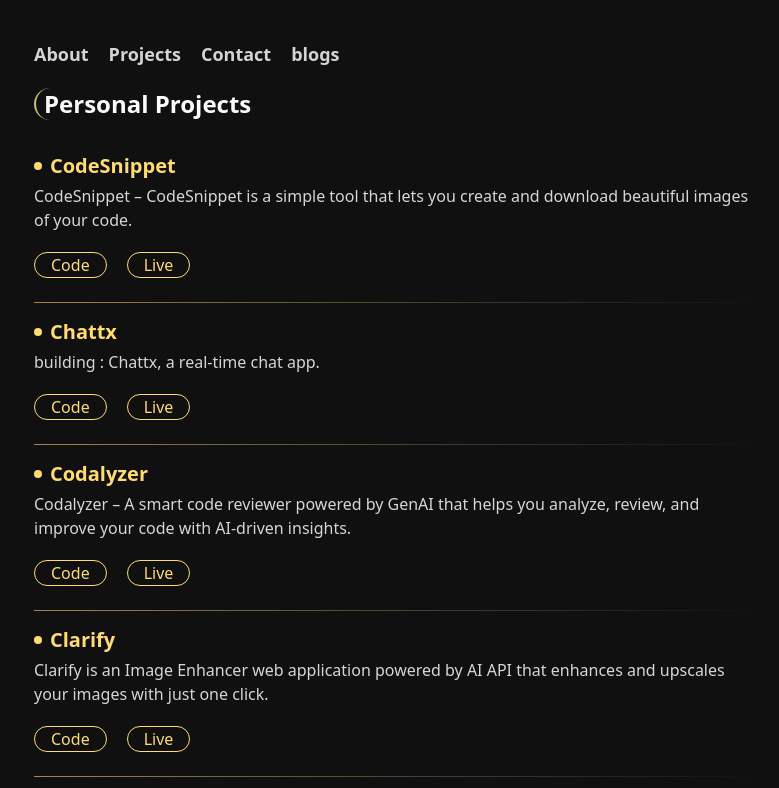
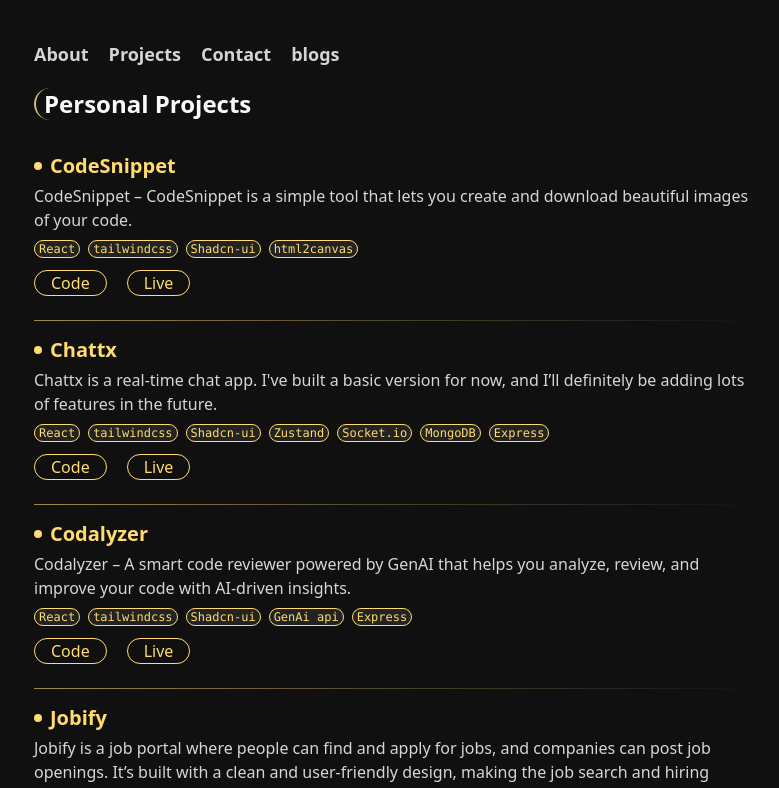
Before and after one commit to hiarun01/my-portfolio, a React (Vite) app: page /projects in a window 1280 px wide. Shown: the top 788 px of the page, without its empty margins (242-1021 px from the left). Built offline with nearby package versions, Linux system fonts and the light colour scheme.

Commit message:
add techstack info in projects

```diff
--- a/src/components/Pages/Projects.jsx
+++ b/src/components/Pages/Projects.jsx
@@ -7,13 +7,24 @@ const Projects = () => {
       title: "CodeSnippet",
       description:
         "CodeSnippet – CodeSnippet is a simple tool that lets you create and download beautiful images of your code.",
+      techStack: ["React", "tailwindcss", "Shadcn-ui", "html2canvas"],
       github: "https://github.com/hiarun01/CodeSnippet",
       live: "https://hi-code-snippet.vercel.app/",
     },
     {
       Id: "2",
       title: "Chattx",
-      description: "building : Chattx, a real-time chat app.",
+      description:
+        "Chattx is a real-time chat app. I've built a basic version for now, and I’ll definitely be adding lots of features in the future.",
+      techStack: [
+        "React",
+        "tailwindcss",
+        "Shadcn-ui",
+        "Zustand",
+        "Socket.io",
+        "MongoDB",
+        "Express",
+      ],
       github: "https://github.com/hiarun01/chattx",
       live: "https://chattx.vercel.app",
     },
@@ -22,22 +33,23 @@ const Projects = () => {
       title: "Codalyzer",
       description:
         "Codalyzer – A smart code reviewer powered by GenAI that helps you analyze, review, and improve your code with AI-driven insights.",
+      techStack: ["React", "tailwindcss", "Shadcn-ui", "GenAi api", "Express"],
       github: "https://github.com/hiarun01/codalyzer",
       live: "https://codalyzer.vercel.app/",
-    },
-    {
-      Id: "4",
-      title: "Clarify",
-      description:
-        "Clarify is an Image Enhancer web application powered by AI API that enhances and upscales your images with just one click.",
-      github: "https://github.com/hiarun01/clarify",
-      live: "https://hi-clarify.vercel.app/",
     },
     {
       Id: "5",
       title: "Jobify",
       description:
         "Jobify is a job portal where people can find and apply for jobs, and companies can post job openings. It’s built with a clean and user-friendly design, making the job search and hiring process easy for everyone.",
+      techStack: [
+        "React",
+        "tailwindcss",
+        "Shadcn-ui",
+        "redux",
+        "MongoDB",
+        "Express",
+      ],
       github: "https://github.com/hiarun01/Jobify",
       live: "https://hi-jobify.vercel.app/",
     },
@@ -77,7 +89,20 @@ const Projects = () => {
                   <p className="text-[#d6d6d6] text-base mb-2">
                     {project.description}
                   </p>
-                  <div className="flex gap-5 mt-5">
+                  {/* Tech Stack */}
+                  {project.techStack && (
+                    <div className="flex flex-wrap gap-2 mb-2">
+                      {project.techStack.map((tech, idx) => (
+                        <span
+                          key={idx}
+                          className="bg-[#232323] border border-[#ffdb70] text-[#ffdb70] px-1 rounded-full text-xs font-mono"
+                        >
+                          {tech}
+                        </span>
+                      ))}
+                    </div>
+                  )}
+                  <div className="flex gap-5 mt-3">
                     <a
                       href={project.github}
                       className="text-[#ffdb70] hover:text-[#d2bb77] flex items-center border-1 rounded-2xl px-4"
```
